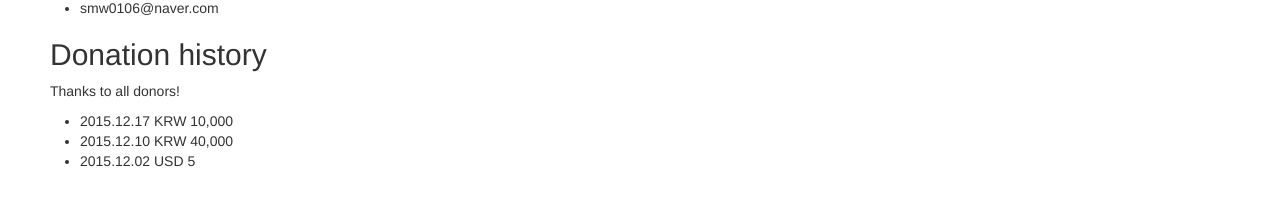
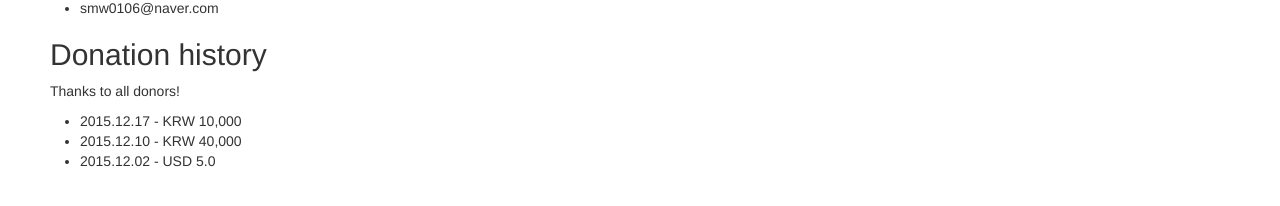
Before and after one commit to dasom-im/dasom-im.github.io, a Jekyll site: the page built from donate.md, in a window 1280 px wide. Shown: the part 504-710 px from the top of the page. Built offline with Jekyll 4.4.1, drawn with Linux system fonts in a browser that asks for light colours.

Commit message:
Update donate.md

```diff
--- a/donate.md
+++ b/donate.md
@@ -25,6 +25,6 @@ Money you donated will be used for making and developing Dasom IM better
 
 Thanks to all donors!
 
-- 2015.12.17 KRW 10,000
-- 2015.12.10 KRW 40,000
-- 2015.12.02 USD 5
+- 2015.12.17 - KRW 10,000
+- 2015.12.10 - KRW 40,000
+- 2015.12.02 - USD 5.0
```
